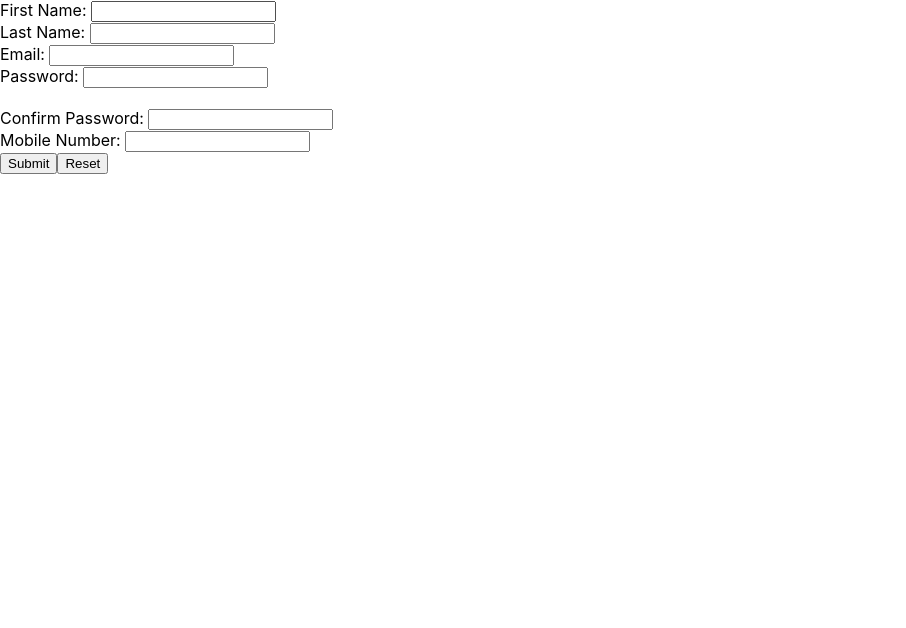
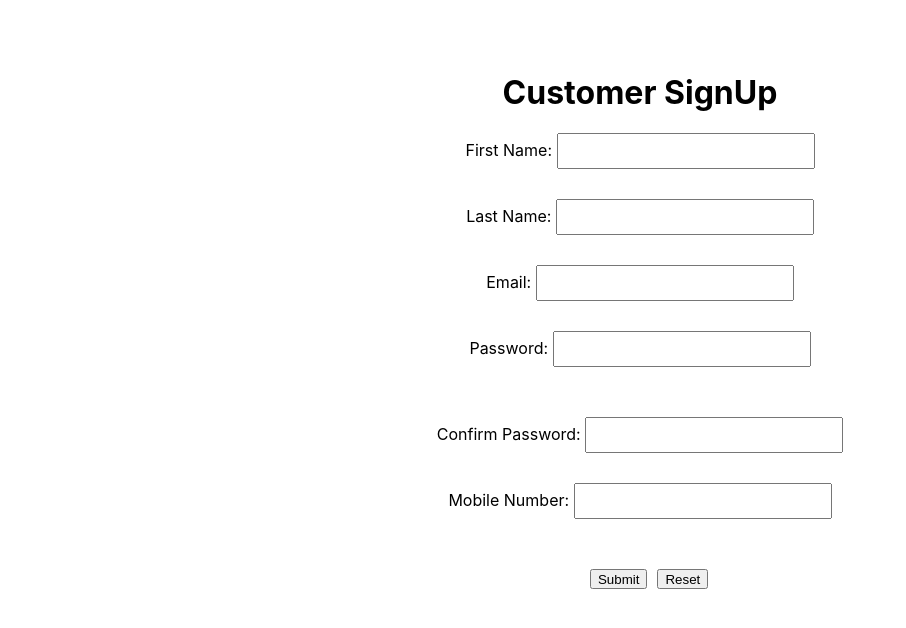
Before and after one commit to sanjay6410/CT-Price_Notifier, a React (Create React App) app in the folder price-notifier-frontend/: page /registerCustomer in a window 1280 px wide. Shown: the top 628 px of the page, without its empty margins (0-906 px from the left). Built offline with nearby package versions, Linux system fonts and the light colour scheme.

Commit message:
added css to customerSignup

```diff
--- a/price-notifier-frontend/src/App.js
+++ b/price-notifier-frontend/src/App.js
@@ -4,6 +4,7 @@ import Login from './components/login';
 import AddProduct from './components/AddProduct'
 import Registration from './components/customerSignUp';
 import { BrowserRouter,Route,Routes, } from "react-router-dom"
+import DefaultPage from './components/DefaultHomePage';
 function App() {
 
   return (
@@ -12,7 +13,7 @@ function App() {
     <Routes>
     <Route path='/login' element={<Login/>} />
     <Route path='/registerCustomer' element={<Registration/>} />
-
+    <Route path='/' element={<DefaultPage/>}></Route>
      <Route path='/addProducts/:id' element={<AddProduct/>}/>
     </Routes>
      </BrowserRouter>
--- /dev/null
+++ b/price-notifier-frontend/src/components/DefaultHomePage.jsx
@@ -0,0 +1,22 @@
+import React from "react";
+import { Button } from "react-bootstrap";
+import './css/DefaultPage.css'
+
+function DefaultPage() {
+  const handleLoginClick = () => {
+    window.location.assign("/login");
+  };
+
+  const handleRegistrationClick = () => {
+    window.location.assign("/registerCustomer");
+  };
+
+  return (
+    <div className="redirect-btns">
+      <Button onClick={handleLoginClick}>Login Page</Button>
+      <Button onClick={handleRegistrationClick}>Registration Page</Button>
+    </div>
+  );
+}
+
+export default DefaultPage;
--- /dev/null
+++ b/price-notifier-frontend/src/components/css/DefaultPage.css
@@ -0,0 +1,9 @@
+.redirect-btns{
+    display: flex;
+    flex-direction: column;
+    align-items: center;
+    justify-content: center;
+    gap: 60px;
+    height: 400px;
+
+}
--- /dev/null
+++ b/price-notifier-frontend/src/components/css/customerSignUpCss.css
@@ -0,0 +1,26 @@
+.registration-container {
+    display: flex;
+    flex-direction: column;
+    align-items: center;
+    justify-content: center;
+    height: 80vh;
+  }
+
+  form {
+    display: flex;
+    flex-direction: column;
+    align-items: center;
+  }
+
+  input {
+    width: 250px;
+    height: 30px;
+    margin-bottom: 10px;
+  }
+
+  .button-container {
+    display: flex;
+    width: 100px;
+    height: 20px;
+    gap: 10px;
+  }
--- a/price-notifier-frontend/src/components/customerSignUp.jsx
+++ b/price-notifier-frontend/src/components/customerSignUp.jsx
@@ -1,97 +1,185 @@
-import React from "react";
-import { useState } from "react";
+import React, { useState } from "react";
 import axios from "axios";
+import "./css/customerSignUpCss.css";
 
-function Registration(){
-
-    const [formData, setFormData] =useState({
-        firstName:'',
-        lastName:'',
-        email:'',
-        password:'',
-        confirmPassword:'',
-        mobileNumber:''
+function Registration() {
+  const [formData, setFormData] = useState({
+    firstName: "",
+    lastName: "",
+    email: "",
+    password: "",
+    confirmPassword: "",
+    mobileNumber: "",
   });
 
-    const [passwordError, setPasswordError] = useState('');
+  const [passwordError, setPasswordError] = useState("");
+  const [mobileNumberError, setMobileNumberError] = useState("");
+  const [successMessage, setSuccessMessage] = useState("");
+  const [redirect, setRedirect] = useState(false);
 
   const validatePassword = (password) => {
-      const passwordRegex = /^(?=.*[A-Za-z])(?=.*\d)(?=.*[@$!%*#?&])[A-Za-z\d@$!%*#?&]{10,}$/;
+    const passwordRegex = /^(?=.*[A-Za-z])(?=.*\d)(?=.*[@$!%*#?&])[A-Za-z\d@$!%*#?&]{6,}$/;
     return passwordRegex.test(password);
   };
 
-    const handleChange= (e) =>{
-      const {name,value}=e.target;
-      setFormData((prevData)=>({
-        ...prevData,
-        [name]:value,
-      }));
+  const validateMobileNumber = (mobileNumber) => {
+    const mobileNumberRegex = /^\d{10}$/;
+    return mobileNumberRegex.test(mobileNumber);
   };
 
-    const handleSubmit= (e) => {
+  const handleChange = (e) => {
+    const { name, value } = e.target;
+    setFormData((prevData) => ({
+      ...prevData,
+      [name]: value,
+    }));
+
+    if (name === "password") {
+      setPasswordError("");
+    }
+
+    if (name === "mobileNumber") {
+      setMobileNumberError("");
+    }
+  };
+
+  const handleSubmit = (e) => {
     e.preventDefault();
+
     if (formData.password !== formData.confirmPassword) {
-          alert('Password and Confirm Password do not match');
+      alert("Password and Confirm Password do not match");
       return;
     }
+
     if (!validatePassword(formData.password)) {
-          setPasswordError('Password must be at least 10 characters long, contain at least one special character, and at least one number.');
+      setPasswordError(
+        "Password must be at least 6 characters long, contain at least one special character, and at least one number."
+      );
       return;
     }
-        axios.post('http://localhost:8080/customerSignUp', formData)
+
+    if (!validateMobileNumber(formData.mobileNumber)) {
+      setMobileNumberError("Mobile Number should be 10 digits.");
+      return;
+    }
+
+    axios
+      .post("http://localhost:8080/customerSignUp", formData)
       .then((response) => {
-          // Handle the response from the server
+        if (response.status === 200) {
+          setSuccessMessage("Signup Successful.");
+          setRedirect(true);
+
+          setTimeout(() => {
+
+            window.location.assign("/login");
+          }, 4000);
+        } else {
           console.log(response.data);
+        }
       })
       .catch((error) => {
-          // Handle any errors
         console.error(error);
       });
   };
 
   const handleReset = () => {
     setFormData({
-        firstName: '',
-        lastName: '',
-        email: '',
-        password: '',
-        confirmPassword: '',
-        mobileNumber: '',
+      firstName: "",
+      lastName: "",
+      email: "",
+      password: "",
+      confirmPassword: "",
+      mobileNumber: "",
     });
+    setPasswordError("");
+    setMobileNumberError("");
   };
 
+  if (redirect) {
     return (
-  <form onSubmit={handleSubmit}>
+      <div>
+        {successMessage && <div>{successMessage}</div>}
+        <p>Redirecting to login page...</p>
+      </div>
+    );
+  }
+
+  return (
+    <div className="registration-container">
+    <form onSubmit={handleSubmit} onReset={handleReset}>
+      <h1 >Customer SignUp</h1>
       <label>
-        First Name: <input type="text" name="firstName" value={formData.firstName} onChange={handleChange}/>
+        First Name:{" "}
+        <input
+          type="text"
+          name="firstName"
+          value={formData.firstName}
+          onChange={handleChange}
+        />
       </label>
       <br />
       <label>
-        Last Name: <input type="text" name="lastName" value={formData.lastName} onChange={handleChange}/>
+        Last Name:{" "}
+        <input
+          type="text"
+          name="lastName"
+          value={formData.lastName}
+          onChange={handleChange}
+        />
       </label>
       <br />
       <label>
-        Email: <input type="email" name="email" value={formData.email} onChange={handleChange}/>
+        Email:{" "}
+        <input
+          type="email"
+          name="email"
+          value={formData.email}
+          onChange={handleChange}
+        />
       </label>
       <br />
       <label>
-        Password: <input type="password" name="password" value={formData.password} onChange={handleChange}/>
+        Password:{" "}
+        <input
+          type="password"
+          name="password"
+          value={formData.password}
+          onChange={handleChange}
+        />
       </label>
       <br />
       {passwordError && <div>{passwordError}</div>}
       <br />
       <label>
-        Confirm Password: <input type="password" name="confirmPassword" value={formData.confirmPassword} onChange={handleChange}/>
+        Confirm Password:{" "}
+        <input
+          type="password"
+          name="confirmPassword"
+          value={formData.confirmPassword}
+          onChange={handleChange}
+        />
       </label>
       <br />
       <label>
-        Mobile Number: <input type="text" name="mobileNumber" value={formData.mobileNumber} onChange={handleChange}/>
+        Mobile Number:{" "}
+        <input
+          type="text"
+          name="mobileNumber"
+          value={formData.mobileNumber}
+          onChange={handleChange}
+        />
       </label>
       <br />
+      {mobileNumberError && <div>{mobileNumberError}</div>}
+      <br />
+      <div className="button-container">
       <button type="submit">Submit</button>
-      <button type="button" onClick={handleReset}>Reset</button>
+      <button type="reset">Reset</button>
+      </div>
     </form>
-)
+    </div>
+  );
 }
 
 export default Registration;
```
Also changed, not shown: 1 other file (tests, documents, lock files or other folders). Lines whose indentation alone changed are shown as unchanged.
